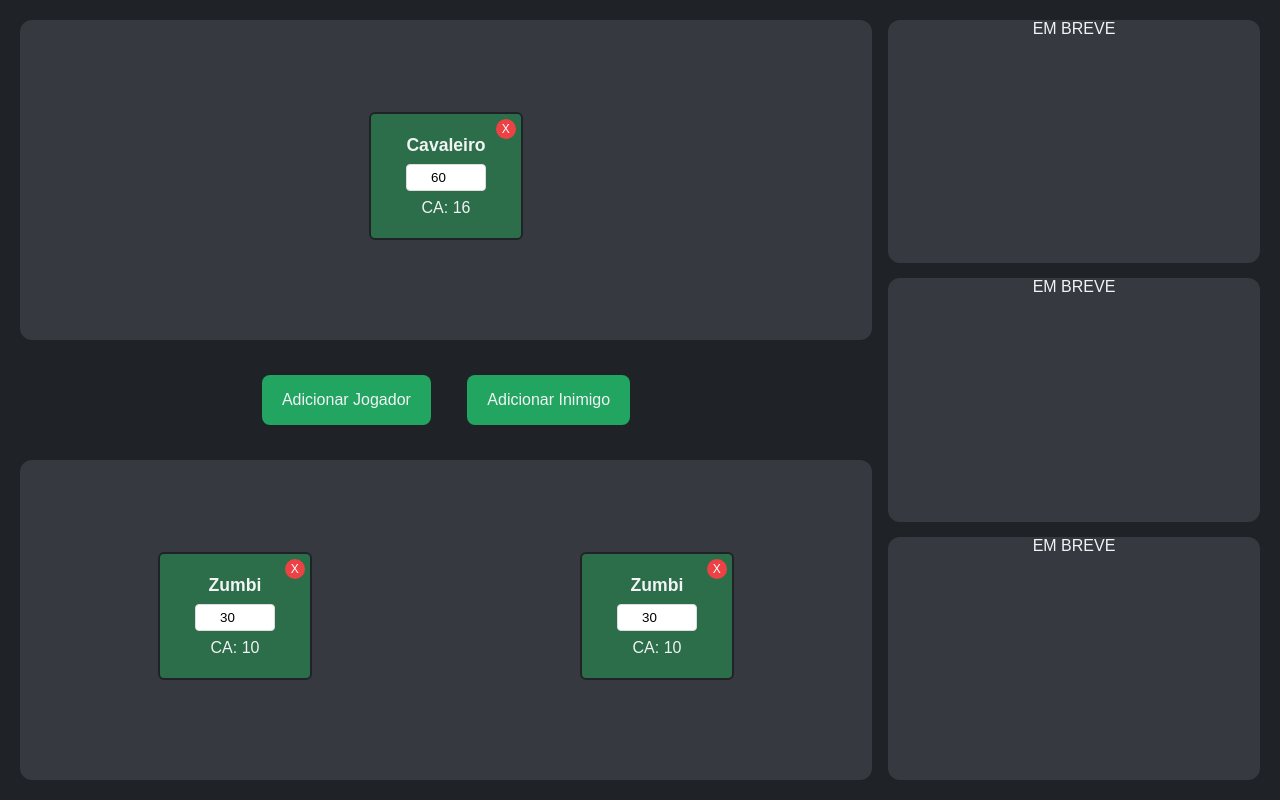
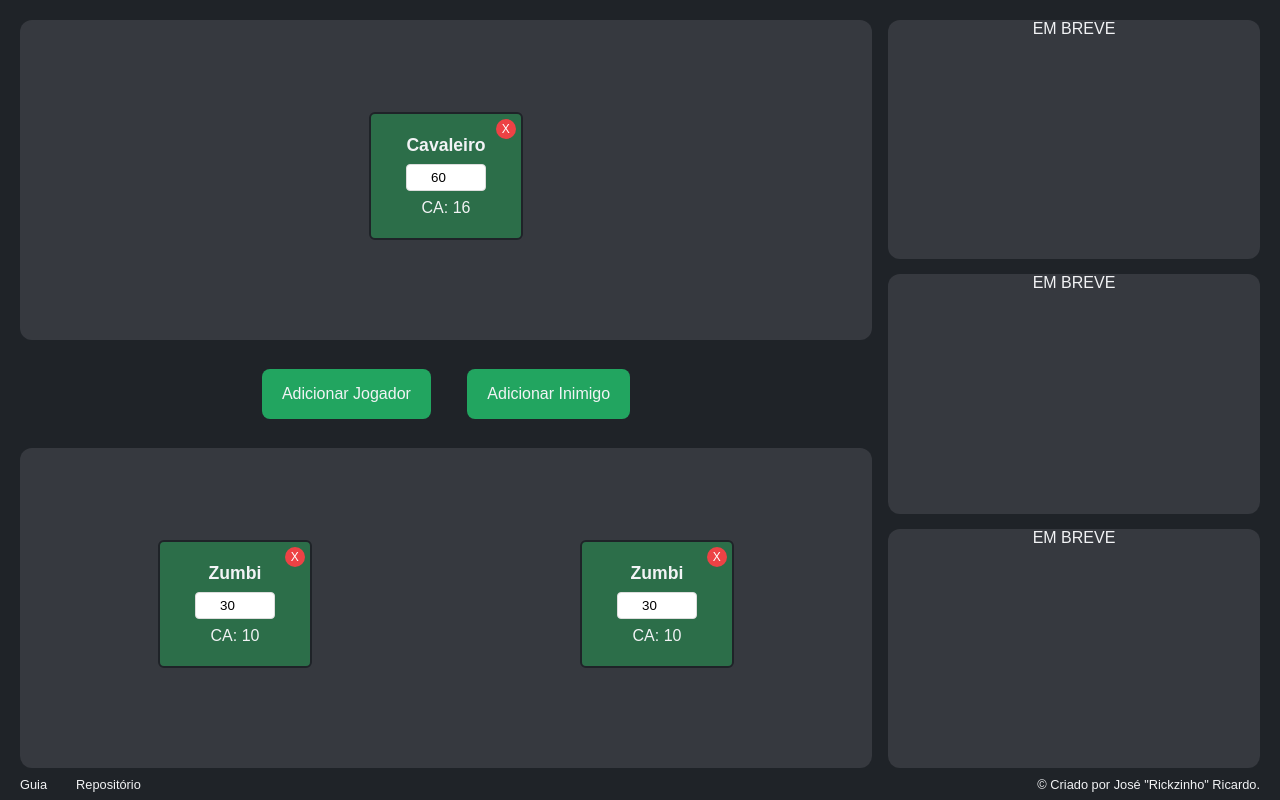
Before and after one commit to Rickzin-o/Simple-Battle-Tracker, a plain HTML site: page index.html in a window 1280 px wide. Drawn offline with Linux system fonts and the light colour scheme.

Commit message:
feat: adiciona footer com link para o repositório

```diff
--- a/index.html
+++ b/index.html
@@ -20,11 +20,16 @@
             <div id="enemy-list"></div>
         </div>
         <div id="side-content">
-            <div class="utility-card">EM BREVE</div>
-            <div class="utility-card">EM BREVE</div>
-            <div class="utility-card">EM BREVE</div>
+            <div class="utility-card"><p>EM BREVE</p></div>
+            <div class="utility-card"><p>EM BREVE</p></div>
+            <div class="utility-card"><p>EM BREVE</p></div>
         </div>
     </div>
+    <footer>
+        <a href="#">Guia</a>
+        <a href="https://github.com/Rickzin-o/Simple-Battle-Tracker">Repositório</a>
+        <p>&copy; Criado por José "Rickzinho" Ricardo.</p>
+    </footer>
 
     <!-- Modal Inimigo -->
     <div id="enemy-modal" class="modal">
--- a/style.css
+++ b/style.css
@@ -34,10 +34,38 @@ body {
     flex-direction: row;
     width: 100%;
     margin: 0 0;
-    padding: 20px;
-    height: 100%;
+    padding: 1.25rem;
+    padding-bottom: 0rem;
+    height: 96%;
     gap: 1rem;
 }
+
+footer {
+    height: 4%;
+    padding: 0 1.25rem;
+    display: flex;
+}
+
+footer p {
+    width: 100%;
+    margin: auto 0;
+    font-size: 0.8rem;
+    text-align: right;
+}
+
+footer a {
+    width: 5%;
+    margin: auto 0;
+    font-size: 0.8rem;
+    text-align: left;
+    text-decoration: none;
+    color: var(--text-color);
+}
+
+footer a:hover {
+    color: var(--button-color);
+}
+
 
 /* Conteúdo principal */
 #main-content {
```
